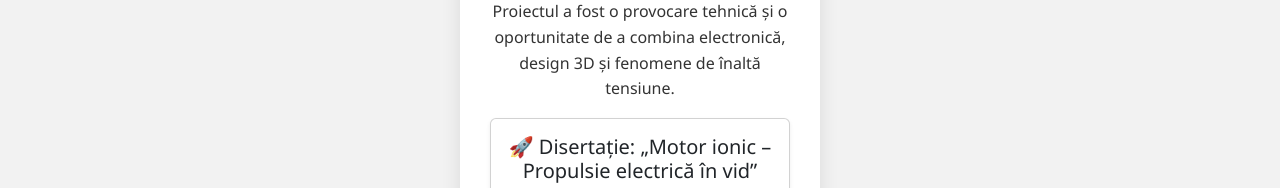
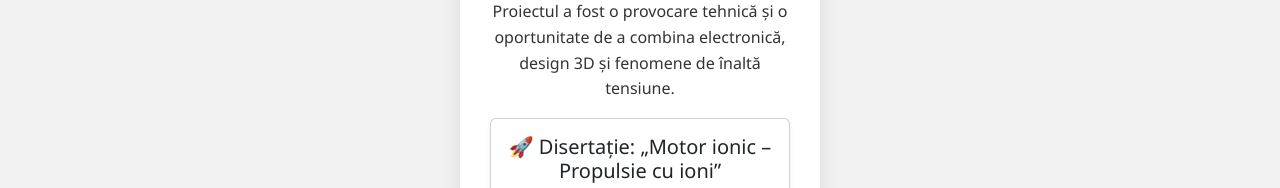
Before and after one commit to Robclau123/rob-3D, a plain HTML site: page cercetare-carte.html in a window 1280 px wide. Shown: the part 1500-1688 px from the top of the page. Drawn offline with nearby package versions, Linux system fonts and the light colour scheme.

Commit message:
Update cercetare-carte.html

```diff
--- a/cercetare-carte.html
+++ b/cercetare-carte.html
@@ -100,7 +100,7 @@
       <p>În lucrarea mea de disertație, am explorat posibilitatea realizării unui motor ionic funcțional, inspirat din tehnologiile de propulsie spațială. Proiectul a fost o provocare tehnică și o oportunitate de a combina electronică, design 3D și fenomene de înaltă tensiune.</p>
 
       <div class="card mt-3 p-3 shadow-sm">
-        <h5>🚀 Disertație: „Motor ionic – Propulsie electrică în vid”</h5>
+        <h5>🚀 Disertație: „Motor ionic – Propulsie cu ioni”</h5>
         <p>Motorul funcționează prin accelerarea ionilor între două bare de cupru, folosind un fir subțire pentru a crea un câmp electric intens. Am investigat fenomene precum descărcarea coronară și am testat multiple configurații pentru a obține propulsie vizibilă și stabilă.</p>
         <p>Proiectul a fost realizat cu componente reciclate, iar procesul a inclus multe măsurători și testări. Dacă vrei să afli mai multe, descarcă documentul complet apăsând pe butonul de mai jos.</p>
         <a class="btn btn-primary" href="cercetare/motor-ionic.pdf" download>
```
